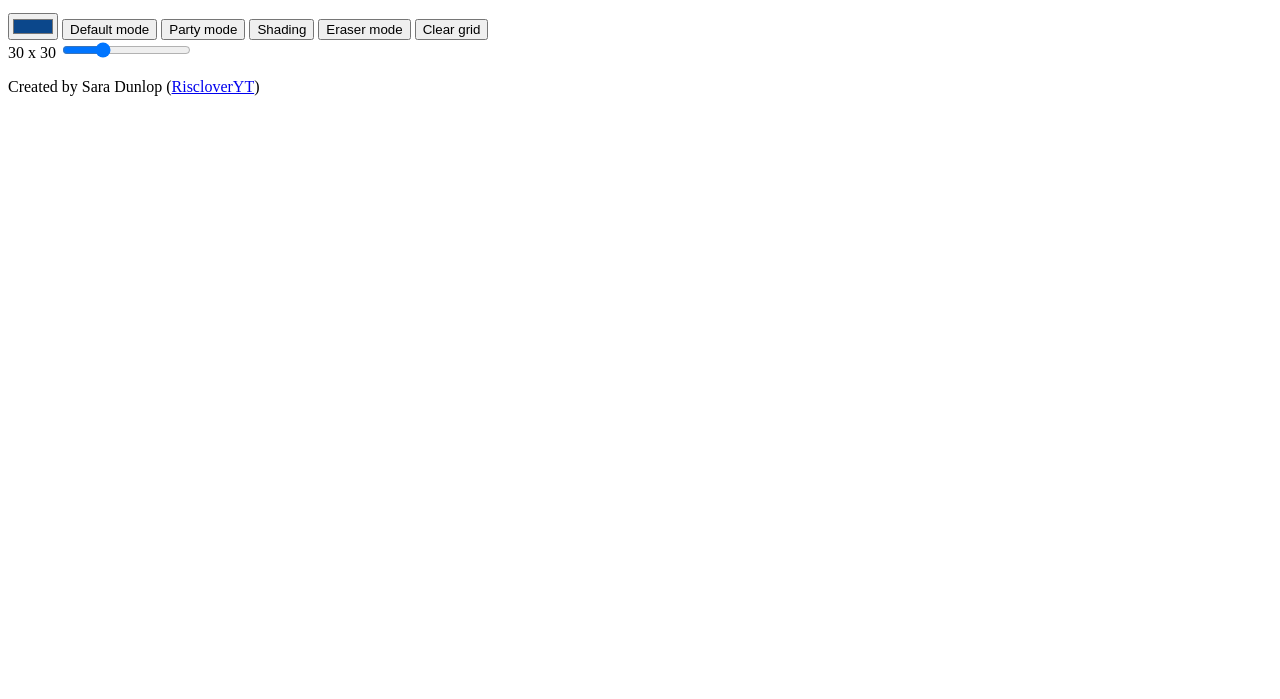
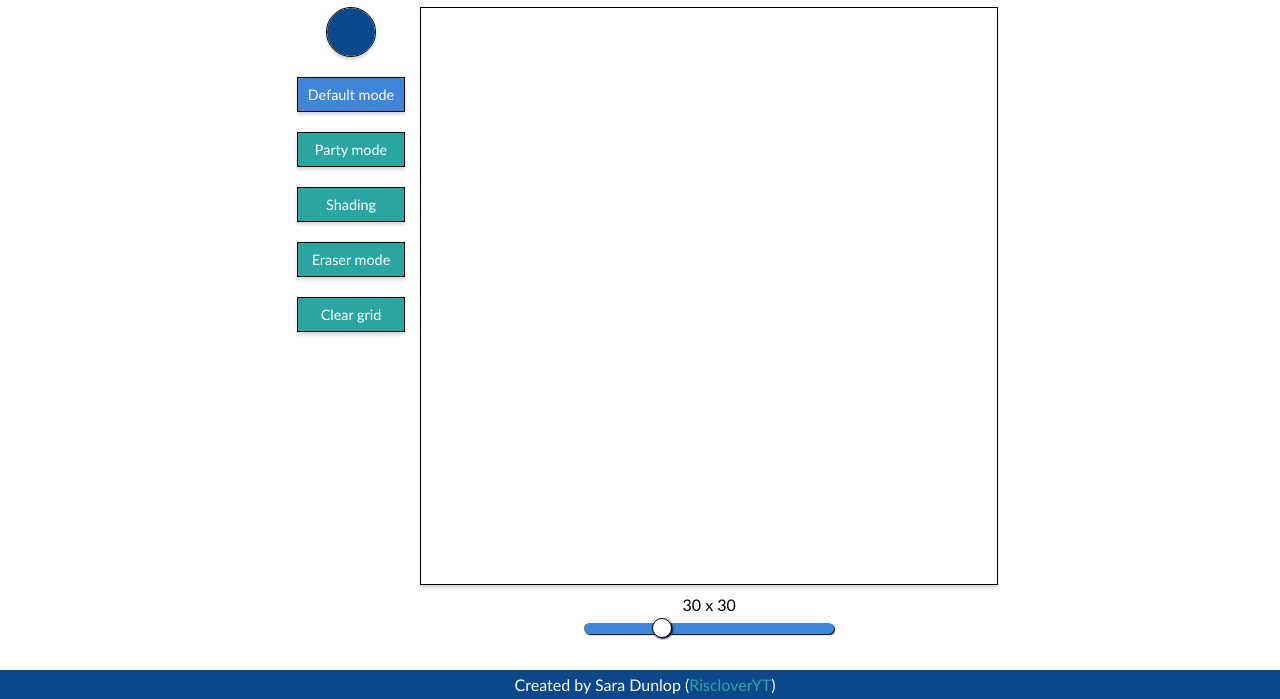
Before and after one commit to Risclover/etch-a-sketch, a plain HTML site: page index.html in a window 1280 px wide. Shown: the part 101-800 px from the top of the page. Drawn offline with Linux system fonts and the light colour scheme.

Commit message:
Update index.html

```diff
--- a/index.html
+++ b/index.html
@@ -6,7 +6,7 @@
     <meta name="viewport" content="width=device-width, initial-scale=1.0">
 
     <!-- CSS spreadsheet -->
-    <link href="peanuts.css" rel="stylesheet">
+    <link href="styles.css" rel="stylesheet">
 
     <title>Etch-a-Sketch</title>
 </head>
@@ -41,7 +41,7 @@ that we can use Flex to create our wanted layout. -->
 </div>
 
 <!-- JavaScript script -->
-<script src="new.js"></script>
+<script src="script.js"></script>
 
 </body>
 </html>
```
